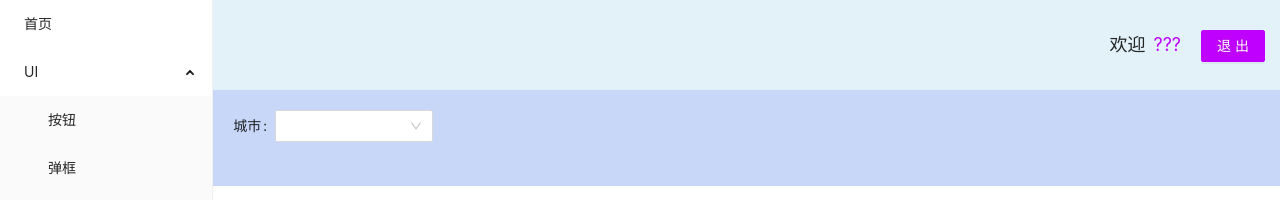
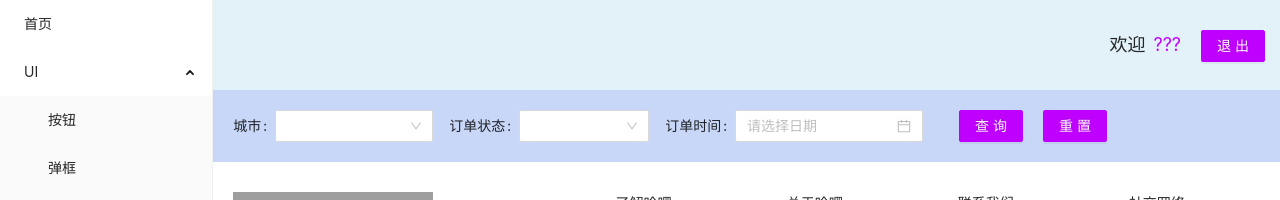
Before and after one commit to angryWhy/typescript-bicycle, a React (Create React App) app: page / in a window 1280 px wide. Shown: the top 200 px of the page. Built offline with nearby package versions, Linux system fonts and the light colour scheme; grey boxes are pictures that could not be loaded.

Commit message:
baseForm

```diff
--- a/src/Common/BaseTable(工程化)/Head-Cpn/index.tsx
+++ b/src/Common/BaseTable(工程化)/Head-Cpn/index.tsx
@@ -1,42 +1,72 @@
-import React, { memo } from 'react'
+import React, { memo, useRef } from 'react'
 
-import { Select, Form } from 'antd'
+import { Select, Form, DatePicker, Button } from 'antd'
 
 import { ItemType } from '..'
 import { AntdType, OptionType } from '../index';
+
+import 'moment/locale/zh-cn';
+import locale from 'antd/lib/date-picker/locale/zh_CN';
+import { FormInstance } from 'antd/es/form/Form';
+
 interface HeadProps {
     FormList: ItemType[]
 }
-const {Option} = Select
+const { Option } = Select
 const HeadCpn: React.FC<HeadProps> = memo(({ FormList }) => {
+    const formRef = useRef<FormInstance>(null)
     const renderForm = (FormList: ItemType[]) => {
         const List = FormList.map((item: ItemType, index: number) => {
             if (item.type === AntdType.CHECKBOX) {
-                return(
-                    <Form.Item label={item.label} name={item.name} key={item.name} style={{width:item.width}} >
-                    <Select>
-                        {
-                            item.option? renderOption(item.option) : null
-                        }
-                    </Select>
+                return (
+                    <Form.Item label={item.label} name={item.name} key={item.name} style={{ width: item.width }} >
+                        <Select>
+                            {
+                                item.option ? renderOption(item.option) : null
+                            }
+                        </Select>
                     </Form.Item>
                 )
             }
+            if (item.type === AntdType.DATEPICK) {
+                return (
+                    <Form.Item label={item.label} name={item.name} key={item.name}>
+                        <DatePicker locale={locale} />
+                    </Form.Item>
+                )
+            }
+            // if(item.type === AntdType.BUTTON){
+            //     return(
+            //         <Form.Item key={index}>
+            //         <Button type='primary' style={{marginLeft : item.width}} onClick={e=>{console.log(formRef.current!.getFieldsValue());
+            //         }}>{item.buttonText}</Button>
+            //         </Form.Item>
+            //     )
+            // }
         });
         return List
     }
-    const renderOption = (list : OptionType []) =>{
-     const OptionList = list.map((item : OptionType,index)=>{
-         return <Option value={item.value} key={index}>{item.text}</Option>
+    const renderOption = (list: OptionType[]) => {
+        const OptionList = list.map((item: OptionType, index) => {
+            return <Option value={item.value} key={index}>{item.text}</Option>
         })
         return OptionList
     }
     return (
         <div>
-            <Form>
+            <Form layout='inline' ref={formRef}>
                 {
                     renderForm(FormList)
                 }
+                <Form.Item>
+                    <Button type='primary' style={{ marginLeft: "20px" }} onClick={e => {
+                        formRef.current!.getFieldsValue();
+                        console.log(formRef.current!.getFieldsValue());
+                    }}>查询</Button>
+                    <Button type='primary' style={{ marginLeft:  "20px" }} onClick={e => {
+                        formRef.current!.resetFields()
+                    }}>重置</Button>
+                </Form.Item>
             </Form>
         </div>
     )
--- a/src/Common/BaseTable(工程化)/index.tsx
+++ b/src/Common/BaseTable(工程化)/index.tsx
@@ -3,7 +3,9 @@ import HeadCpn from './Head-Cpn'
 export enum AntdType  {
   INPUT = "INPUT",
   SELECT = "SELECT",
-  CHECKBOX = "CHECKBOX"
+  CHECKBOX = "CHECKBOX",
+  DATEPICK = "DATEPICK",
+  BUTTON = "BUTTON"
 }
 interface BaseTableProps{
 
@@ -14,11 +16,12 @@ export type OptionType = {
 }
 export  interface ItemType {
   type:string,
-  label:string,
+  label?:string,
   name?:string,
   placeholder?:string,
   width?:string,
-  option?:OptionType[]
+  option?:OptionType[],
+  buttonText?:string
 }
 const BaseTable:React.FC<BaseTableProps> = memo(() => {
   const FormList:Array<ItemType> = [
@@ -42,7 +45,40 @@ const BaseTable:React.FC<BaseTableProps> = memo(() => {
         }
       ]
     },
-
+    {
+      type:AntdType.CHECKBOX,
+      label:"订单状态",
+      name:"order_list",
+      width: "200px",
+      option:[
+        {
+          value:0,
+          text:"全部"
+        },
+        {
+          value:1,
+          text:"进行中"
+        },
+        {
+          value:2,
+          text:"结束"
+        }
+      ]
+    },
+    {
+      type:AntdType.DATEPICK,
+      name:"time",
+      label:"订单时间"
+    },
+    {
+      type:AntdType.BUTTON,
+      buttonText:"查询"
+    },
+    {
+      type:AntdType.BUTTON,
+      buttonText:"重置",
+      width:"20px"
+    }
   ]
   return (
     <div>
--- a/src/Components/Table/BaseTable/index.tsx
+++ b/src/Components/Table/BaseTable/index.tsx
@@ -231,7 +231,7 @@ const BaseTable: React.FC<TableProps> = memo(() => {
               return {
                 onClick:e=>{
 
-                 let asIndex = index as number
+                 let asIndex = index!
                   // setselectedRowKeys([a])
                   // setselectedRows(record)
                   // console.log("行单击",selectedRowKeys);
```
Also changed, not shown: 2 other files (tests, documents, lock files or other folders).
